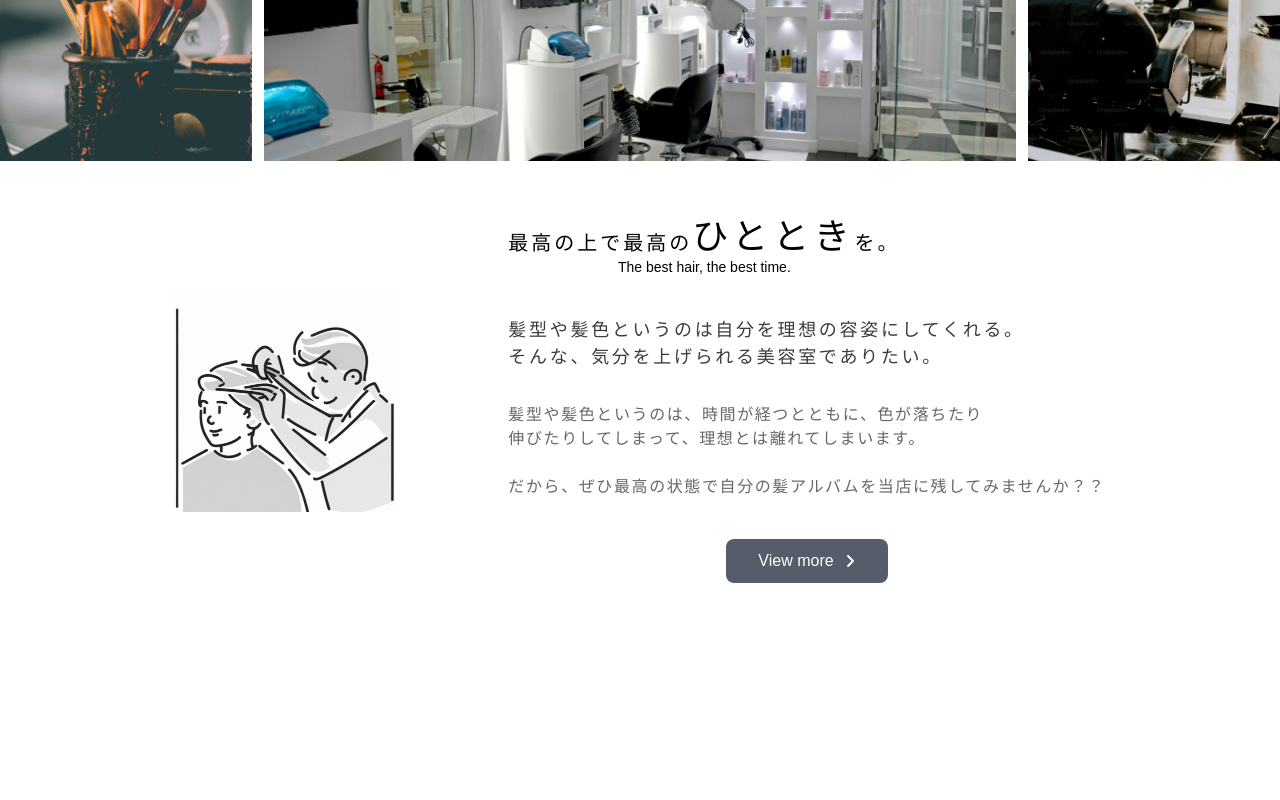
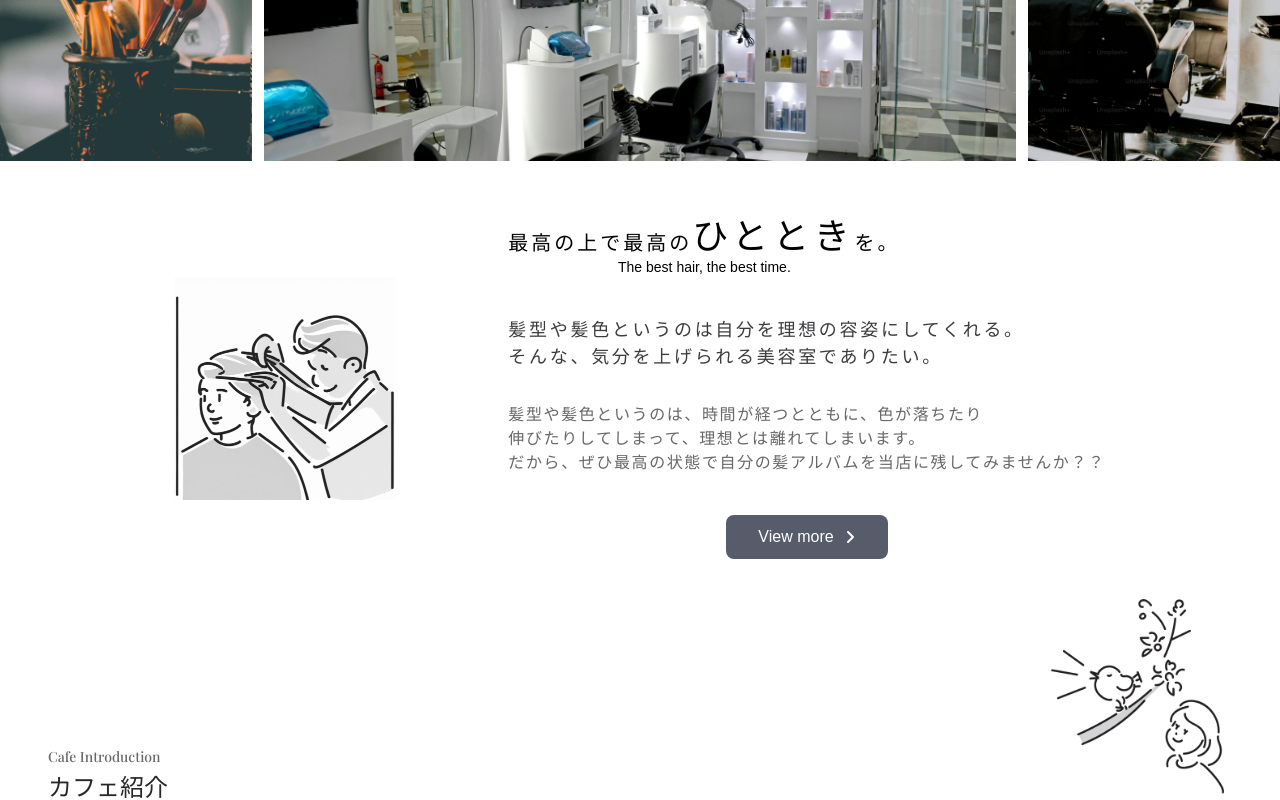
Before and after one commit to daito-kawasaki/all_stock, a Next.js app in the folder all_stock_app/: page / in a window 1280 px wide. Shown: the part 3055-3855 px from the top of the page. Before the commit the page ends 3638 px from the top, so only its background shows below. Built offline with nearby package versions, Linux system fonts and the light colour scheme.

Commit message:
feature:cafe_secの追加とその他コンポーネントの調整

```diff
--- a/all_stock_app/src/app/page.tsx
+++ b/all_stock_app/src/app/page.tsx
@@ -3,6 +3,7 @@ import Main_sec from "@/components/main_sec";
 import Concept_sec from "@/components/concept_sec";
 import Interview_sec from "@/components/interview_sec";
 import Salon_sec from "@/components/salon_sec";
+import Cafe_sec from "@/components/cafe_sec";
 
 export default function Home() {
   return (
@@ -12,6 +13,7 @@ export default function Home() {
       <Concept_sec />
       <Interview_sec />
       <Salon_sec />
+      <Cafe_sec />
     </>
   );
 }
--- /dev/null
+++ b/all_stock_app/src/components/cafe_sec.tsx
@@ -0,0 +1,69 @@
+import Parts_btm_comment from "./parts_btm_comment";
+import Parts_mid_comment from "./parts_mid_comment";
+import Parts_slider from "./parts_slider";
+import Parts_sub_ttl from "./parts_sub_ttl";
+import Parts_ttl from "./parts_ttl";
+import Image from "next/image";
+import Parts_view_more from "./parts_view_more";
+
+export default function Cafe_sec() {
+  const imgPath = "/img/";
+  return (
+    <div className="cafe_sec relative">
+      <div className="cafe_top w-[19vw] h-auto absolute top-[1%] right-[1%]">
+        <Image
+          src={`${imgPath}sakura.png`}
+          alt=""
+          width={260}
+          height={260}
+          className="w-full h-auto"
+        />
+      </div>
+      <div className="ttl_cnt mb-[4.39238653vw] pt-[14.64vw]">
+        <Parts_ttl ttl="カフェ紹介" sub_ttl="Cafe Introduction" margin="" />
+      </div>
+      <Parts_slider
+        imgNameLeft="cafe_l.png"
+        imgNameMid="cafe_m.png"
+        imgNameRight="cafe_r.png"
+      />
+      <div className="contents_cnt flex items-center gap-10 mx-auto w-fit mt-14">
+        <div className="lefft">
+          <Parts_sub_ttl
+            ttl_l="雰囲気で"
+            ttl_m="リラックス"
+            ttl_r="できる空間を。"
+            sub_ttl="Atmosphere and relaxing space."
+          />
+          <Parts_mid_comment
+            text_top="カフェは雰囲気が良すぎて逆に入りづらい。"
+            text_btm="そんな固定概念を楽しさと想い出で塗り替えます。"
+          />
+          <Parts_btm_comment
+            texts={[
+              "私達のカフェでは落ち着いた雰囲気の場所と",
+              "バイクガレージを自由に行き来することができます。",
+              "それぞれお好きな方で皆さんにあった体験をしていただけます。",
+            ]}
+          />
+          <Parts_view_more
+            back="bg-slate-900/70"
+            color="text-white"
+            border="none"
+          />
+        </div>
+        <div className="right">
+          <div className="cafe_img w-[16.25183vw] h-auto">
+            <Image
+              src={`${imgPath}cafe.png`}
+              alt=""
+              width={222}
+              height={222}
+              className="w-hull h-auto"
+            />
+          </div>
+        </div>
+      </div>
+    </div>
+  );
+}
--- a/all_stock_app/src/components/concept_sec.tsx
+++ b/all_stock_app/src/components/concept_sec.tsx
@@ -42,10 +42,12 @@ export default function Concept_sec() {
             text_btm="だから、体験や想い出を「ストック」する"
           />
           <Parts_btm_comment
-            text_top="美容室、カフェ、バイクガレージ"
-            text_mid="３種類の体験で紡がれた皆様の思い出を"
-            text_mid_2="当店が保管することで、再度ご来店いただいたときに"
-            text_btm="懐かしんでもえるような、時間や空間を提供します。"
+            texts={[
+              "美容室、カフェ、バイクガレージ",
+              "３種類の体験で紡がれた皆様の思い出を",
+              "当店が保管することで、再度ご来店いただいたときに",
+              "懐かしんでもえるような、時間や空間を提供します。",
+            ]}
           />
           <Parts_view_more
             back="bg-slate-900/70"
--- a/all_stock_app/src/components/parts_btm_comment.tsx
+++ b/all_stock_app/src/components/parts_btm_comment.tsx
@@ -5,32 +5,17 @@ import {
   noto_serif_rl,
 } from "@/lib/fonts";
 
-interface TextProps {
-  text_top: string;
-  text_mid: string;
-  text_mid_2: string;
-  text_btm: string;
-}
-
-export default function Parts_btm_comment({
-  text_top,
-  text_mid,
-  text_mid_2,
-  text_btm,
-}: TextProps) {
+export default function Parts_btm_comment({ texts }: { texts: string[] }) {
   return (
     <div className="btm_comment_block mt-8 mb-10">
-      <div
-        className={`${noto_serif_rl.className} text-zinc-800/70 text-base leading-normal tracking-widest`}
-      >
-        {text_top}
-        <br />
-        {text_mid}
-        <br />
-        {text_mid_2}
-        <br />
-        {text_btm}
-      </div>
+      {texts.map((text, key) => (
+        <div
+          className={`${noto_serif_rl.className} text-zinc-800/70 text-base leading-normal tracking-widest`}
+        >
+          <span>{text}</span>
+          <br />
+        </div>
+      ))}
     </div>
   );
 }
--- a/all_stock_app/src/components/salon_sec.tsx
+++ b/all_stock_app/src/components/salon_sec.tsx
@@ -45,10 +45,11 @@ export default function Salon_sec() {
             text_btm="そんな、気分を上げられる美容室でありたい。"
           />
           <Parts_btm_comment
-            text_top="髪型や髪色というのは、時間が経つとともに、色が落ちたり"
-            text_mid="伸びたりしてしまって、理想とは離れてしまいます。"
-            text_mid_2=""
-            text_btm="だから、ぜひ最高の状態で自分の髪アルバムを当店に残してみませんか？？"
+            texts={[
+              "髪型や髪色というのは、時間が経つとともに、色が落ちたり",
+              "伸びたりしてしまって、理想とは離れてしまいます。",
+              "だから、ぜひ最高の状態で自分の髪アルバムを当店に残してみませんか？？",
+            ]}
           />
           <Parts_view_more
             back="bg-slate-900/70"
```
